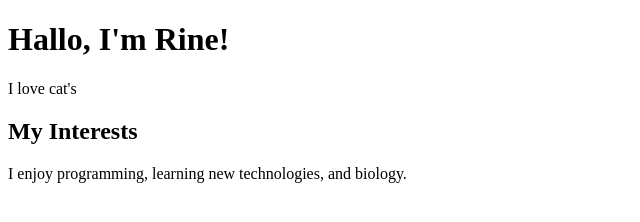
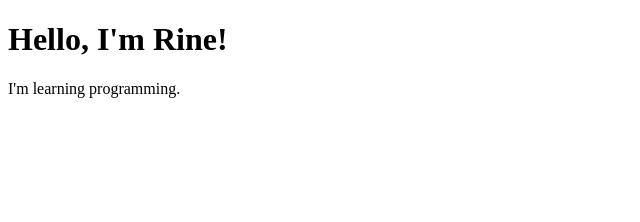
Before and after one commit to rineANDitsi/my-first-git-project, a plain HTML site: page index.html in a window 1280 px wide. Shown: the whole page, without its empty margins (0-640 px from the left). Drawn offline with Linux system fonts and the light colour scheme.

Commit message:
Update homepage

```diff
--- a/index.html
+++ b/index.html
@@ -1,17 +1,10 @@
 <!DOCTYPE html>
-<html lang="en">
+<html>
 <head>
-    <meta charset="UTF-8">
-    <meta name="viewport" content="width=device-width, initial-scale=1.0">
-    <title>My First Git Project</title>
+    <title>My Website</title>
 </head>
 <body>
-    <h1>Hallo, I'm Rine!</h1>
-
-    <p>I love cat's</p>
-
-    <h2>My Interests</h2>
-
-    <p>I enjoy programming, learning new technologies, and biology.</p>
+    <h1>Hello, I'm Rine!</h1>
+    <p>I'm learning programming.</p>
 </body>
 </html>
```
